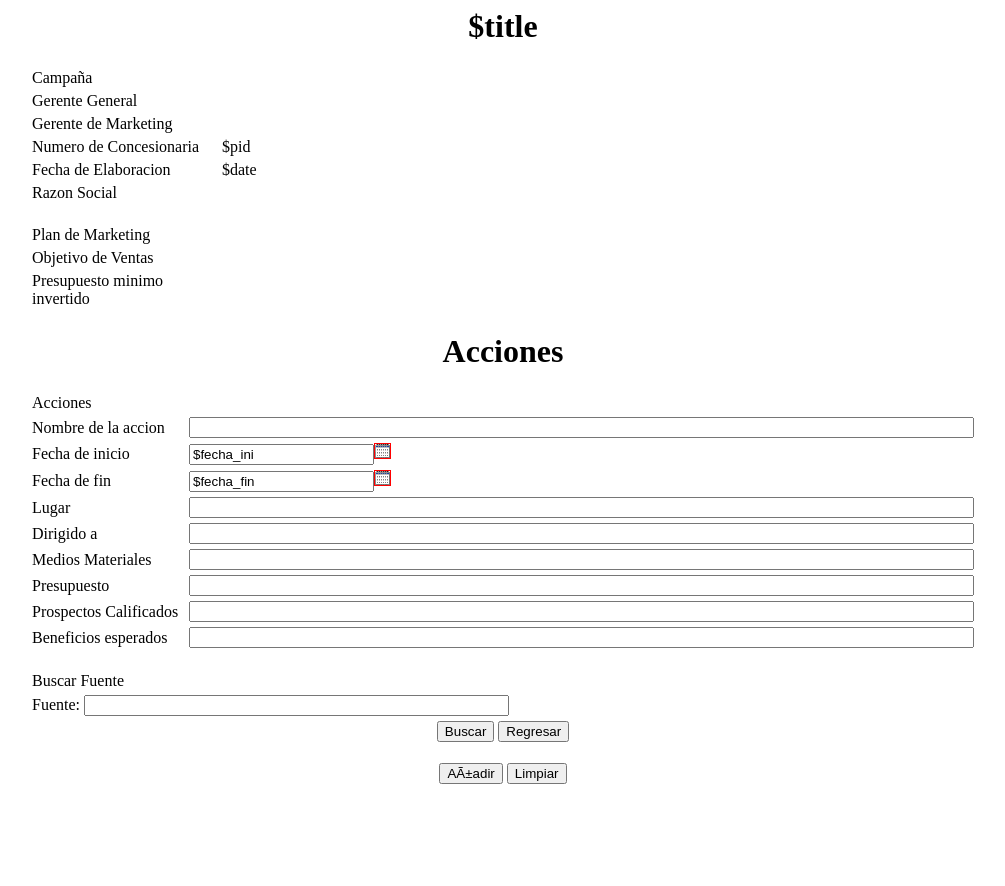
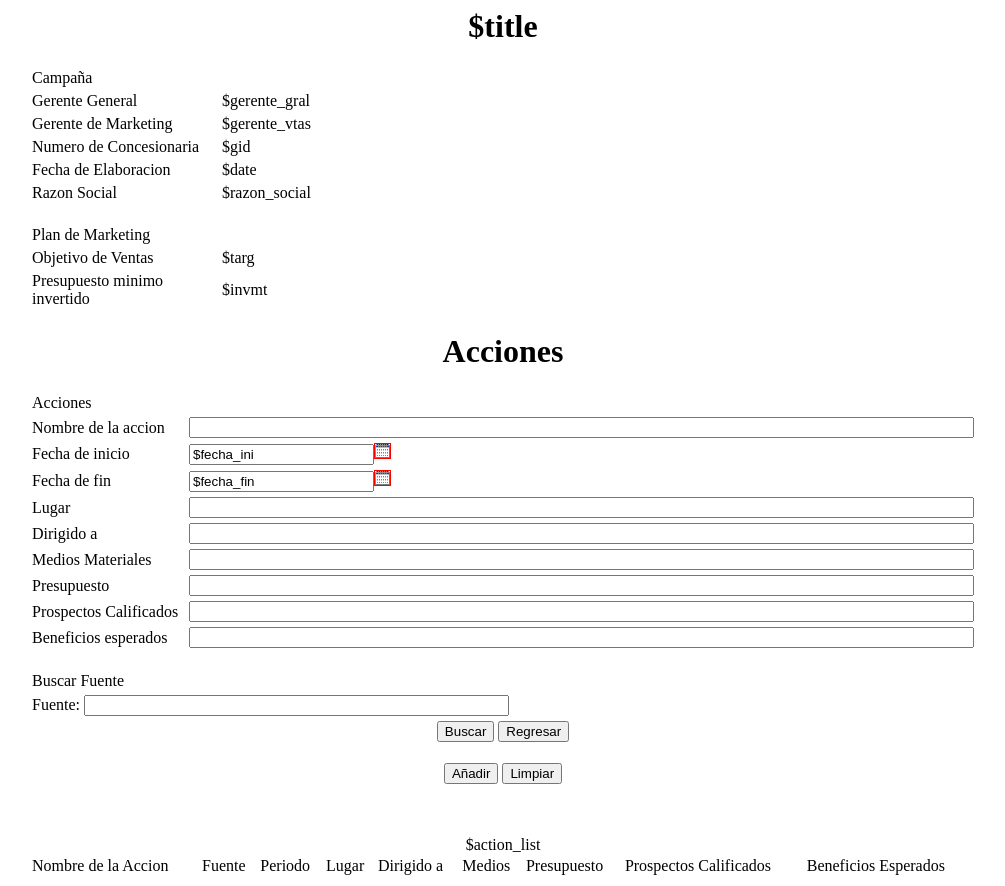
Before and after one commit to urzuae/SPVW, a PHP site: page /p_vw/modules/Marketing/html/plan.html in a window 1280 px wide. Shown: the whole page, without its empty margins (137-1142 px from the left). Before the commit the page ends 784 px from the top, so only its background shows below. Run offline with PHP 8.4, Linux system fonts and the light colour scheme.

Commit message:
Add funtes to add into actions

```diff
--- a/modules/Marketing/html/plan.html
+++ b/modules/Marketing/html/plan.html
@@ -15,15 +15,15 @@
                 <tbody>
                     <tr class="row1">
                         <td width="20%">Gerente General</td>
-                        <td></td>
+                        <td>$gerente_gral</td>
                     </tr>
                     <tr class="row2">
                         <td>Gerente de Marketing</td>
-                        <td></td>
+                        <td>$gerente_vtas</td>
                     </tr>
                     <tr class="row1">
                         <td>Numero de Concesionaria</td>
-                        <td>$pid</td>
+                        <td>$gid</td>
                     </tr>
                     <tr class="row2">
                         <td>Fecha de Elaboracion</td>
@@ -31,7 +31,7 @@
                     </tr>
                     <tr class="row1">
                         <td>Razon Social</td>
-                        <td></td>
+                        <td>$razon_social</td>
                     </tr>
                 </tbody>
             </table>
@@ -43,15 +43,16 @@
                 <tbody>
                     <tr class="row1">
                         <td width="20%">Objetivo de Ventas</td>
-                        <td></td>
+                        <td>$targ</td>
                     </tr>
                     <tr class="row2">
                         <td>Presupuesto minimo invertido</td>
-                        <td></td>
+                        <td>$invmt</td>
                     </tr>
                 </tbody>
             </table>
         <h1>Acciones</h1>
+            <form action="index.php" method="post">
                 <!-- Add a new action to plan -->
                 <table width="75%" cellspacing="1" cellpadding="2" border="0" style="text-align:left;">
                     <thead>
@@ -168,8 +169,28 @@
                     </tbody>
                 </table>
                 <br/>
-            <input type="button" value="Añadir" />
+                <input type="submit" value="A&ntilde;adir" />
                 <input type="button" value="Limpiar" />
+            </form>
+            <br/><br/>
+            <table  width="75%" cellspacing="1" cellpadding="2" border="0" style="text-align:left;">
+                <thead>
+                    <tr>
+                        <td colspan=2>Nombre de la Accion</td>
+                        <td colspan=2>Fuente</td>
+                        <td colspan=2>Periodo</td>
+                        <td colspan=2>Lugar</td>
+                        <td colspan=2>Dirigido a </td>
+                        <td colspan=2>Medios</td>
+                        <td colspan=2>Presupuesto</td>
+                        <td colspan=2>Prospectos Calificados</td>
+                        <td colspan=2>Beneficios Esperados</td>
+                    </tr>
+                </thead>
+                <tbody>
+                    $action_list
+                </tbody>
+            </table>
         </center>
     </body>
 </html>
```
Also changed, not shown: modules/Marketing/plan.php (+44 -3 lines). Lines whose indentation alone changed are shown as unchanged.
